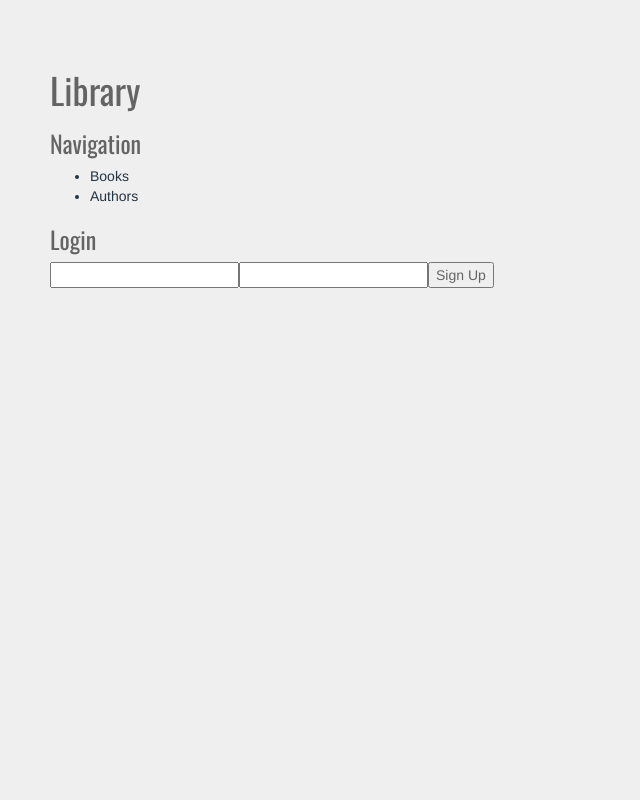
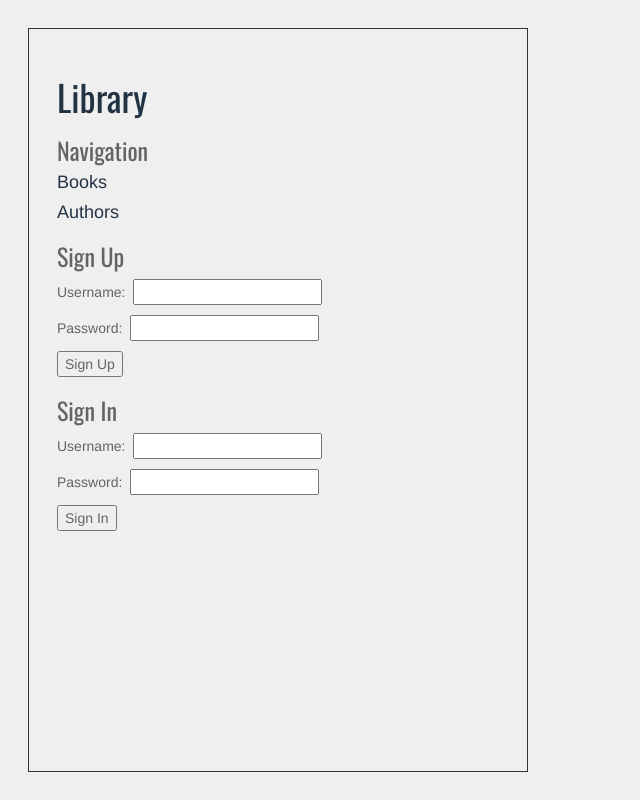
Before and after one commit to codegard1/pluralsight, a Node server app: page / in a window 1280 px wide. Shown: the whole page, without its empty margins (0-640 px from the left). Run offline with Node 20, Linux system fonts and the light colour scheme; some libraries are stand-ins or nearby versions.

Commit message:
configured for sign In

```diff
--- a/building-web-applications/public/css/styles.css
+++ b/building-web-applications/public/css/styles.css
@@ -1,77 +1,91 @@
 /* override bootstrap styles */
+
 @import url('http://fonts.googleapis.com/css?family=Oswald:300,400:latin,latin-ext');
-
-.navbar-form input, .form-inline input {
-  width:auto;
+.navbar-form input,
+.form-inline input {
+  width: auto;
 }
 
 body {
-  padding:50px;
-  color:#646464;
-  background-color:#efefef;
+  padding: 50px;
+  color: #646464;
+  background-color: #efefef;
 }
 
-h1,h2,h3,.highlight,.navbar a,#masthead h4 {
-  font-family:'Oswald',arial narrow,sans-serif;
+body.myClass {
+  border: 1px solid #333;
+  margin: 2em;
+  padding: 2em;
+  max-width: 500px;
+  overflow-x: hidden;
+}
+
+h1,
+h2,
+h3,
+.highlight,
+.navbar a,
+#masthead h4 {
+  font-family: 'Oswald', arial narrow, sans-serif;
 }
 
 footer {
-  margin-top:40px;
-  padding-top:40px;
-  padding-bottom:40px;
-  background-color:#cecece;
-
+  margin-top: 40px;
+  padding-top: 40px;
+  padding-bottom: 40px;
+  background-color: #cecece;
 }
 
-
 #masthead {
-  min-height:199px;
-  background-color:#000044;
-  color:#aaaacc;
+  min-height: 199px;
+  background-color: #000044;
+  color: #aaaacc;
 }
 
 #masthead h1 {
   font-size: 55px;
   line-height: 1;
-  color:#fefeff;
-  margin-top:50px;
+  color: #fefeff;
+  margin-top: 50px;
 }
 
 #masthead .well {
-  margin-top:31px;
-  background-color:#111166;
-  border-color:#000022;
-  color:#efefff;
-  min-height:127px;
+  margin-top: 31px;
+  background-color: #111166;
+  border-color: #000022;
+  color: #efefff;
+  min-height: 127px;
 }
 
 #topPanel {
-  padding-top:0px;
-  padding-left:22px;
-  padding-right:22px;
+  padding-top: 0px;
+  padding-left: 22px;
+  padding-right: 22px;
 }
+
 #topPanel .panel-body {
-  padding-top:0px;
+  padding-top: 0px;
 }
 
 .navbar.affix {
-  position:fixed;
-  top:0;
-  width:100%;
+  position: fixed;
+  top: 0;
+  width: 100%;
 }
 
 .top-spacer {
-  background-color:#ffffff;
-  height:40px;
+  background-color: #ffffff;
+  height: 40px;
 }
 
-a,a:hover {
-  color:#223344;
-  text-decoration:none;
+a,
+a:hover {
+  color: #223344;
+  text-decoration: none;
 }
 
 .icon-bar {
-  background-color:#fff;
+  background-color: #fff;
 }
 
 @media screen and (min-width: 768px) {
--- a/building-web-applications/src/config/db.js
+++ b/building-web-applications/src/config/db.js
@@ -1,4 +1,4 @@
-var url = 'mongodb://el-oso:27017/LibraryApp';
-//var url = 'mongodb://mg000xscrs00:27017/LibraryApp';
+//var url = 'mongodb://el-oso:27017/LibraryApp';
+var url = 'mongodb://mg000xscrs00:27017/LibraryApp';
 
 module.exports = url;
--- a/building-web-applications/src/views/index.jade
+++ b/building-web-applications/src/views/index.jade
@@ -17,18 +17,28 @@ html
         //-endinject
         title= title
     body(class="myClass")
-        h1(id="myId") Library
+        h1(id="myId")
+            a(href="/") Library
 
         h3 Navigation
-        ul
-            each val in nav
-                a(href= val.Link)
-                    li= val.Text
+        each val in nav
+            a(href= val.Link)
+                h4= val.Text
 
-
-        h3 Login
+        h3 Sign Up
         div
             form(name="signupform", action="/auth/signUp", method="post")
-                input(name="userName", id="userName")
-                input(name="password", id="password")
+                p Username: &nbsp;
+                    input(type="text", name="userName", id="userName")
+                p Password: &nbsp;
+                    input(type="password", name="password", id="password")
                 input(type="submit", value="Sign Up")
+
+        h3 Sign In
+        div
+            form(name="signinform", action="/auth/signin", method="post")
+                p Username: &nbsp;
+                    input(type="text", name="userName", id="userName")
+                p Password: &nbsp;
+                    input(type="password", name="password", id="password")
+                input(type="submit", value="Sign In")
```
Also changed, not shown: other parts of building-web-applications/public/css/styles.css (+61 -37 lines), building-web-applications/src/routes/authRoutes.js (+18 -3 lines), building-web-applications/src/routes/authorRoutes.js (+10 -0 lines), building-web-applications/src/routes/bookRoutes.js (+10 -0 lines), building-web-applications/src/views/authorListView.jade (+5 -5 lines), building-web-applications/src/views/authorView.jade (+5 -5 lines), building-web-applications/src/views/bookListView.jade (+5 -5 lines), building-web-applications/src/views/bookView.jade (+6 -5 lines), 1 other file.
